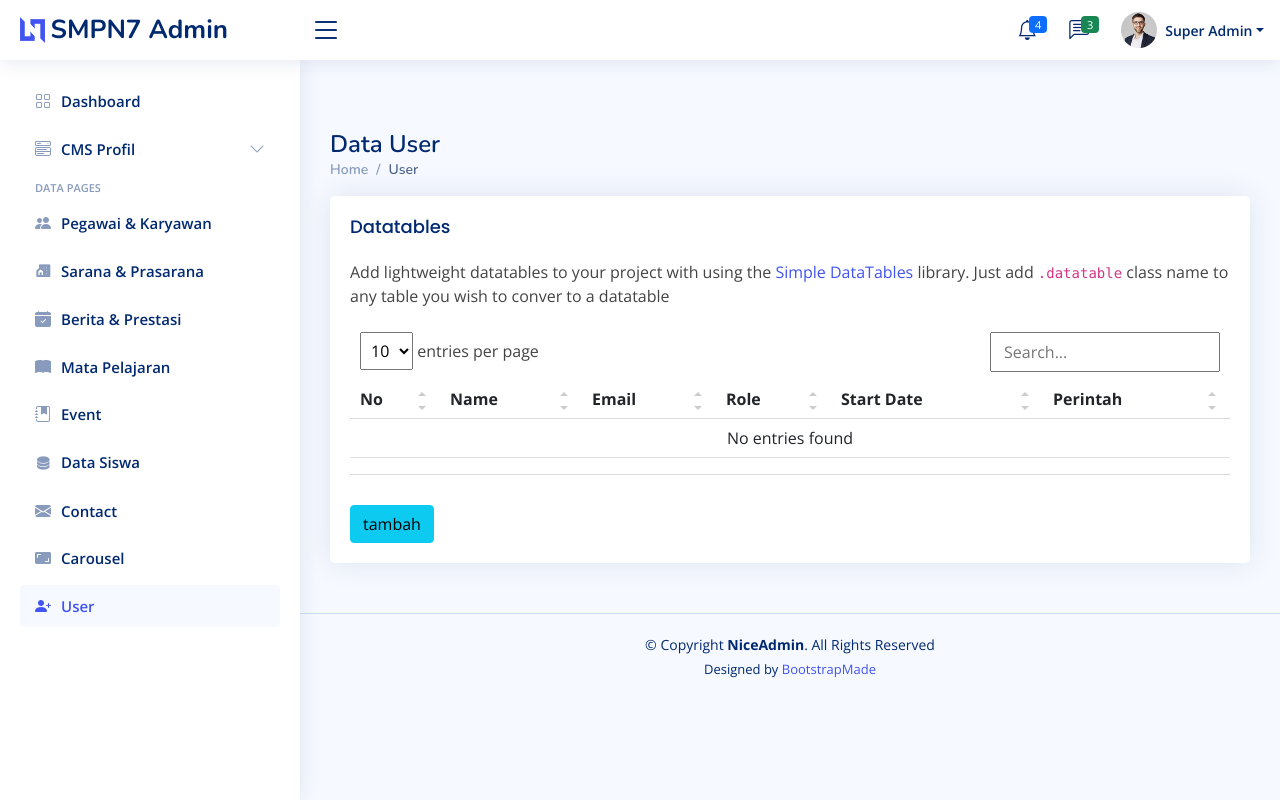
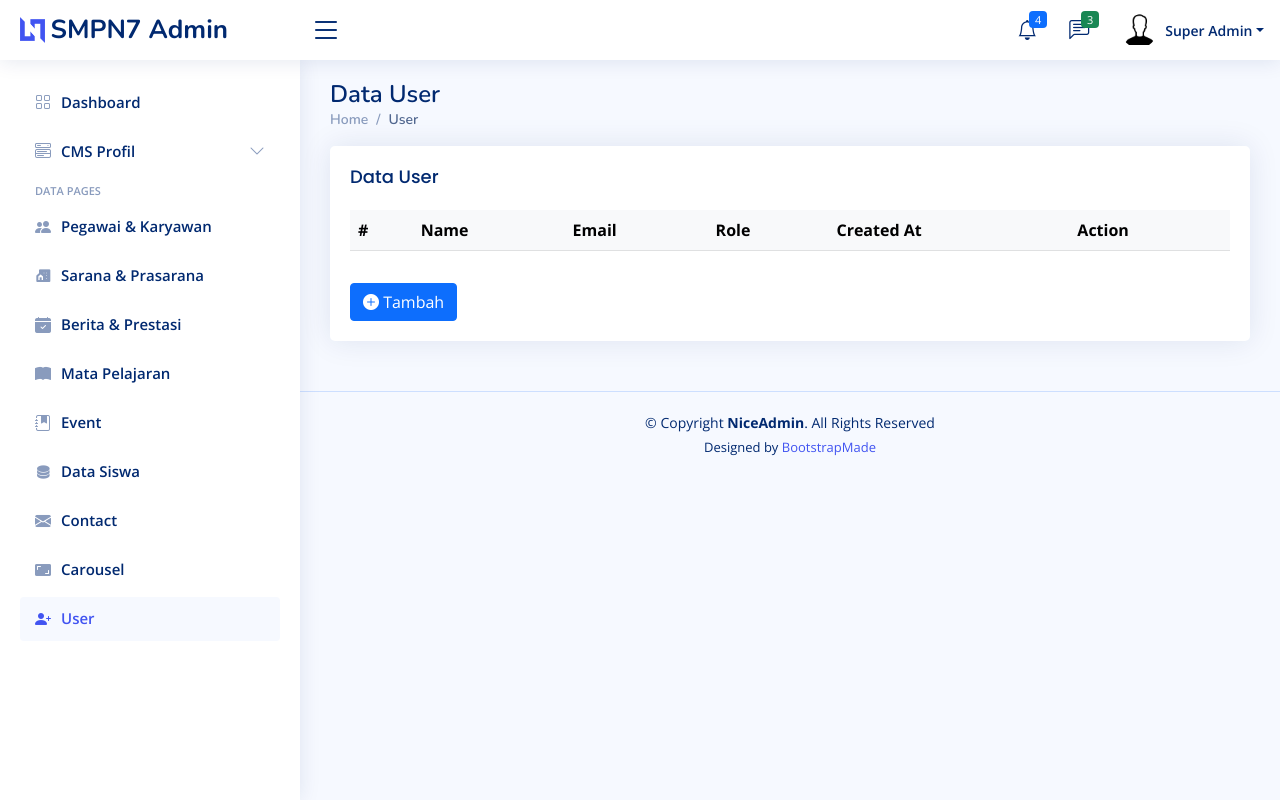
Before and after one commit to sultanragil/Website_Profile_SMPN_7_BWS, a Laravel app: page /dashboard/user in a window 1280 px wide. Run offline with Laravel 9, Linux system fonts and the light colour scheme; a user stored in the database is signed in; data comes from the database, SQL or seed files in the repository; lists and menus that the app fills with data are empty; some libraries are stand-ins or nearby versions.

Commit message:
Interfaces + Title Done, Update Err

```diff
--- a/website_profile_fix/app/Http/Controllers/Backend/UserController.php
+++ b/website_profile_fix/app/Http/Controllers/Backend/UserController.php
@@ -20,7 +20,7 @@ class UserController extends Controller
     public function index()
     {
         $id = Auth::user()->id;
-        $user = DB::table('users')->where('role', 'admin')->get();
+        $user = DB::table('users')->where('role', 'admin')->paginate(5);
         return view('backend.user.index',compact('user'));
     }
     public function create()
--- a/website_profile_fix/app/Providers/AppServiceProvider.php
+++ b/website_profile_fix/app/Providers/AppServiceProvider.php
@@ -3,6 +3,7 @@
 namespace App\Providers;
 
 use Illuminate\Support\ServiceProvider;
+use Illuminate\Pagination\Paginator;
 
 class AppServiceProvider extends ServiceProvider
 {
@@ -23,6 +24,6 @@ class AppServiceProvider extends ServiceProvider
      */
     public function boot()
     {
-        //
+        Paginator::useBootstrap();
     }
 }
--- a/website_profile_fix/resources/views/auth/layouts/template.blade.php
+++ b/website_profile_fix/resources/views/auth/layouts/template.blade.php
@@ -5,7 +5,7 @@
   <meta charset="utf-8">
   <meta content="width=device-width, initial-scale=1.0" name="viewport">
 
-  <title>Pages / Login - NiceAdmin Bootstrap Template</title>
+  <title>Login Page</title>
   <meta content="" name="description">
   <meta content="" name="keywords">
 
--- a/website_profile_fix/resources/views/backend/berita/index.blade.php
+++ b/website_profile_fix/resources/views/backend/berita/index.blade.php
@@ -1,4 +1,8 @@
 @extends('backend.layouts.template')
+
+@section('title')
+    <title>Dashboard - Berita </title>
+@endsection
 
 @section('actdash')
     <a class="nav-link collapsed" href="{{ route('index') }}">
--- a/website_profile_fix/resources/views/backend/carousel/index.blade.php
+++ b/website_profile_fix/resources/views/backend/carousel/index.blade.php
@@ -1,4 +1,8 @@
 @extends('backend.layouts.template')
+
+@section('title')
+    <title>Dashboard - Carousel </title>
+@endsection
 
 @section('actdash')
     <a class="nav-link collapsed" href="{{ route('index') }}">
--- a/website_profile_fix/resources/views/backend/data/index.blade.php
+++ b/website_profile_fix/resources/views/backend/data/index.blade.php
@@ -1,4 +1,8 @@
 @extends('backend.layouts.template')
+
+@section('title')
+    <title>Dashboard - Data </title>
+@endsection
 
 @section('actdash')
     <a class="nav-link collapsed" href="{{ route('index') }}">
--- a/website_profile_fix/resources/views/backend/event/index.blade.php
+++ b/website_profile_fix/resources/views/backend/event/index.blade.php
@@ -1,4 +1,8 @@
 @extends('backend.layouts.template')
+
+@section('title')
+    <title>Dashboard - Event </title>
+@endsection
 
 @section('actdash')
     <a class="nav-link collapsed" href="{{ route('index') }}">
--- a/website_profile_fix/resources/views/backend/kontak/index.blade.php
+++ b/website_profile_fix/resources/views/backend/kontak/index.blade.php
@@ -1,4 +1,8 @@
 @extends('backend.layouts.template')
+
+@section('title')
+    <title>Dashboard - Kontak </title>
+@endsection
 
 @section('actdash')
     <a class="nav-link collapsed" href="{{ route('index') }}">
--- a/website_profile_fix/resources/views/backend/layouts/template.blade.php
+++ b/website_profile_fix/resources/views/backend/layouts/template.blade.php
@@ -5,7 +5,7 @@
   <meta charset="utf-8">
   <meta content="width=device-width, initial-scale=1.0" name="viewport">
 
-  <title>Dashboard - NiceAdmin Bootstrap Template</title>
+  @yield('title')
   <meta content="" name="description">
   <meta content="" name="keywords">
 
@@ -203,7 +203,7 @@
         <li class="nav-item dropdown pe-3">
 
           <a class="nav-link nav-profile d-flex align-items-center pe-0" href="#" data-bs-toggle="dropdown">
-            <img src="{{ asset('backend/assets/img/profile-img.jpg') }}" alt="Profile" class="rounded-circle">
+            <img src="{{ asset('backend/assets/img/anon100px.png') }}" alt="Profile" class="rounded-circle">
             <span class="d-none d-md-block dropdown-toggle ps-2">{{Auth::user()->name}}</span>
           </a><!-- End Profile Iamge Icon -->
 
@@ -364,12 +364,15 @@
         </a>
       </li><!-- End Carousel Page Nav -->
 
+      @if (Auth::user()->role == "super admin")
       <li class="nav-item">
         @yield('actuser')
           <i class="bi bi-person-plus-fill"></i>
           <span>User</span>
         </a>
       </li><!-- End User Page Nav -->
+      @endif
+
 
 
     </ul>
--- a/website_profile_fix/resources/views/backend/matpel/index.blade.php
+++ b/website_profile_fix/resources/views/backend/matpel/index.blade.php
@@ -1,4 +1,8 @@
 @extends('backend.layouts.template')
+
+@section('title')
+    <title>Dashboard - Mata Pelajaran </title>
+@endsection
 
 @section('actdash')
     <a class="nav-link collapsed" href="{{ route('index') }}">
--- a/website_profile_fix/resources/views/backend/pegawai/index.blade.php
+++ b/website_profile_fix/resources/views/backend/pegawai/index.blade.php
@@ -1,4 +1,8 @@
 @extends('backend.layouts.template')
+
+@section('title')
+    <title>Dashboard - Pegawai </title>
+@endsection
 
 @section('actdash')
     <a class="nav-link collapsed" href="{{ route('index') }}">
--- a/website_profile_fix/resources/views/backend/sarana/index.blade.php
+++ b/website_profile_fix/resources/views/backend/sarana/index.blade.php
@@ -1,4 +1,8 @@
 @extends('backend.layouts.template')
+
+@section('title')
+    <title>Dashboard - Sarana </title>
+@endsection
 
 @section('actdash')
     <a class="nav-link collapsed" href="{{ route('index') }}">
--- a/website_profile_fix/resources/views/backend/user/index.blade.php
+++ b/website_profile_fix/resources/views/backend/user/index.blade.php
@@ -1,18 +1,9 @@
 @extends('backend.layouts.template')
 
-@section('dashboard')
-<div class="pagetitle">
-    <h1>Data Tables</h1>
-    <nav>
-      <ol class="breadcrumb">
-        <li class="breadcrumb-item"><a href="index.html">Home</a></li>
-        <li class="breadcrumb-item">Tables</li>
-        <li class="breadcrumb-item active">Data</li>
-      </ol>
-    </nav>
-</div><!-- End Page Title -->
+@section('title')
+    <title>Dashboard - User </title>
+@endsection
 
-<section class="section">
 @section('actdash')
     <a class="nav-link collapsed" href="{{ route('index') }}">
 @endsection
@@ -71,60 +62,63 @@
 
       <div class="card">
         <div class="card-body">
-            <h5 class="card-title">Datatables</h5>
-            <p>Add lightweight datatables to your project with using the <a href="https://github.com/fiduswriter/Simple-DataTables" target="_blank">Simple DataTables</a> library. Just add <code>.datatable</code> class name to any table you wish to conver to a datatable</p>
+          <h5 class="card-title">Data User</h5>
 
-            <!-- Table with stripped rows -->
-            <table class="table datatable">
+          <!-- Table Data User -->
+          <table class="table table-hover">
             <thead>
-                <tr>
-                  <th scope="col">No</th>
+              <tr class="table-light">
+                <th scope="col">#</th>
                 <th scope="col">Name</th>
                 <th scope="col">Email</th>
                 <th scope="col">Role</th>
-                  <th scope="col">Start Date</th>
-                  <th scope="col">Perintah</th>
+                <th scope="col">Created At</th>
+                <th scope="col">Action</th>
               </tr>
             </thead>
             <tbody>
               @foreach ($user as $item)
-                <tr>
+              <tr class="table-light">
+                <th scope="row">{{$item->id}}</th>
+                <td>{{$item->name}}</td>
+                <td>{{$item->email}}</td>
+                <td>{{$item->role}}</td>
+                <td>{{$item->created_at}}</td>
                 <td>
-                      {{$item->id}}
-                  </td>
-                  <td>
-                      {{$item->name}}
-                  </td>
-                  <td>
-                      {{$item->email}}
-                  </td>
-                  <td>
-                      {{$item->role}}
-                  </td>
-                  <td>
-                      {{$item->created_at}}
-                  </td>
-                  <td>
-                    <a href="{{ route('user.edit',$item->id) }}"><button type="button" rel="tooltip" title="Edit Task" class="btn btn-primary ri-edit-2-fill">
-                    </button></a>
+                  <div class="row">
+                    <div class="col-3">
+                      <a href="{{ route('user.edit',$item->id) }}"><button type="button" title="Edit" class="btn btn-secondary"><i class="bi bi-pencil-fill"></i></button></a>
+                    </div>
+                    <div class="col-3">
                       <form action="{{ route('user.destroy',$item->id) }}" method="POST">
                         @csrf
                         @method('DELETE')
-                        <button type="submit" rel="tooltip" title="Remove" class="btn btn-danger ri-delete-back-2-line" onclick="return confirm('Yakin akan menghapus data?')">
-                        </button>
+                        <button type="submit" title="Delete" class="btn btn-danger" onclick="return confirm('Yakin akan menghapus data?')"><i class="bi bi-trash-fill"></i></button>
                       </form>
+                    </div>
+                  </div>
+
                 </td>
               </tr>
               @endforeach
             </tbody>
           </table>
-            <a href="{{ route('user.create') }}"><button type="button" class="btn btn-info">tambah</button></a>
-            <!-- End Table with stripped rows -->
+
+          <!-- Centered Pagination -->
+          <nav aria-label="Page navigation example">
+            <ul class="pagination justify-content-center">
+              <div class="col-1">
+                {!! $user->links()!!}
+              </div>
+            </ul>
+          </nav><!-- End Centered Pagination -->
+
+          <a href="{{ route('user.create') }}"><button type="button" class="btn btn-primary"><i class="bi bi-plus-circle-fill"></i> Tambah</button></a>
 
         </div>
       </div>
-
     </div>
   </div>
 </section>
+
 @endsection
```
Also changed, not shown: website_profile_fix/resources/views/backend/index.blade.php (+6 -2 lines), website_profile_fix/resources/views/backend/user/create.blade.php (+26 -20 lines), website_profile_fix/resources/views/backend/user/edit.blade.php (+26 -20 lines), NiceAdmin/assets/img/anon100px.png (added), NiceAdmin/assets/img/icons8-account-50.png (added), website_profile_fix/public/backend/assets/img/anon100px.png (added), website_profile_fix/public/backend/assets/img/icons8-account-50.png (added). Lines whose indentation alone changed are shown as unchanged.
